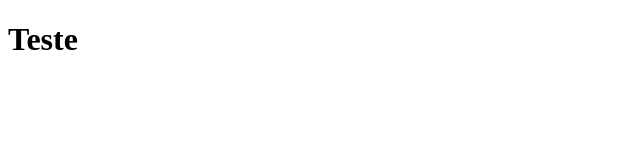
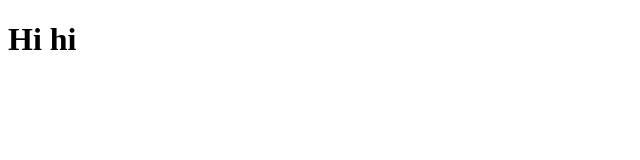
Before and after one commit to YuriPicanco/clone-tabnews, a Next.js app: page / in a window 1280 px wide. Shown: the top 160 px of the page, without its empty margins (0-640 px from the left). Built offline with nearby package versions, Linux system fonts and the light colour scheme.

Commit message:
Teste 'amend'

```diff
--- a/pages/index.js
+++ b/pages/index.js
@@ -1,5 +1,5 @@
 function Home(){
-    return <h1>Teste</h1>
+    return <h1>Hi hi</h1>
 }
 
 export default Home;
```
